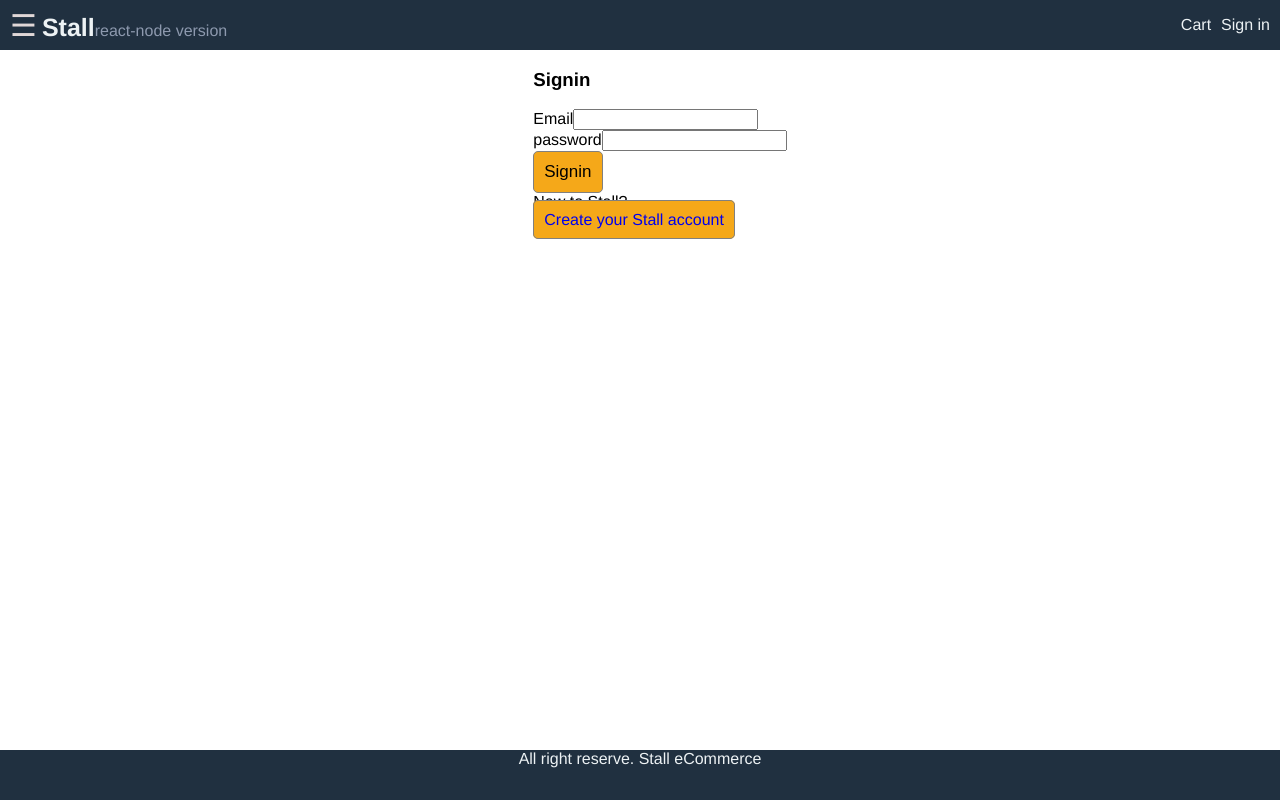
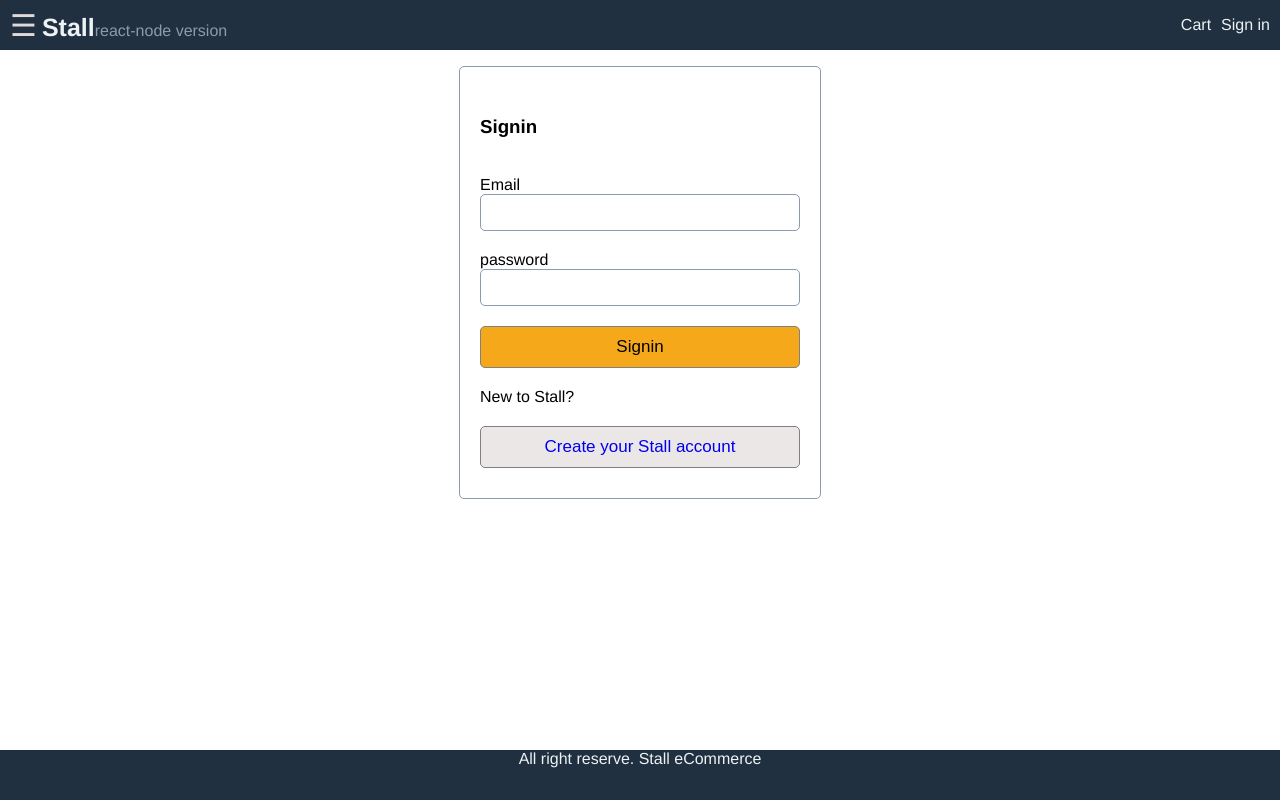
Before and after one commit to RichardRosario/stall-react-node-version, a React (Create React App) app in the folder frontend/: page /signin in a window 1280 px wide. Built offline with nearby package versions, Linux system fonts and the light colour scheme.

Commit message:
create users actions and reducers

```diff
--- a/frontend/src/Screens/SignInScreen.js
+++ b/frontend/src/Screens/SignInScreen.js
@@ -1,7 +1,7 @@
 import React, { useEffect, useState } from "react";
 import { useSelector, useDispatch } from "react-redux";
 import { Link } from "react-router-dom";
-// import { detailsUser } from "../actions/userActions";
+import signin from "../actions/userActions";
 
 function SignInScreen(props) {
   const [email, setEmail] = useState("");
@@ -16,6 +16,7 @@ function SignInScreen(props) {
 
   const submitHandler = (e) => {
     e.preventDefault();
+    dispatch(signin(email, password));
   };
 
   return (
@@ -49,10 +50,10 @@ function SignInScreen(props) {
             </button>
           </li>
           <li>New to Stall?</li>
-          <li>
-            <Link to="/register" className="btn full-width">
-              Create your Stall account
-            </Link>
+          <li className="">
+            <button className="btn secondary">
+              <Link to="/register">Create your Stall account</Link>
+            </button>
           </li>
         </ul>
       </form>
--- /dev/null
+++ b/frontend/src/actions/userActions.js
@@ -0,0 +1,26 @@
+import Axios from "axios";
+import Cookie from "js-cookie";
+import {
+  USER_SIGNIN_REQUEST,
+  USER_SIGN_SUCCESS,
+  USER_SIGNIN_FAIL,
+} from "../constants/userConstants";
+
+const signin = (email, password) => async (dispatch) => {
+  dispatch({
+    type: USER_SIGNIN_REQUEST,
+    payload: { email, password },
+  });
+  try {
+    const { data } = await Axios.post("/api/users/signin", { email, password });
+    dispatch({
+      type: USER_SIGN_SUCCESS,
+      payload: data,
+    });
+    Cookie.set("userInfo", JSON.stringify(data));
+  } catch (error) {
+    dispatch({ type: USER_SIGNIN_FAIL, payload: error.message });
+  }
+};
+
+export default signin;
--- /dev/null
+++ b/frontend/src/constants/userConstants.js
@@ -0,0 +1,3 @@
+export const USER_SIGNIN_REQUEST = "USER_SIGNIN_REQUEST";
+export const USER_SIGN_SUCCESS = "USER_SIGN_SUCCESS";
+export const USER_SIGNIN_FAIL = "USER_SIGNIN_FAIL";
--- a/frontend/src/style.css
+++ b/frontend/src/style.css
@@ -23,6 +23,7 @@ button {
   --light2: #e0d7d7;
   --mainDark: #203040;
   --mainGrey: #8d99ae;
+  --lightGrey: #ebe7e7;
   --mainSpacing: 0.1rem;
   --bigSpacing: 1rem;
   --mainTransition: all 0.3s linear;
@@ -275,6 +276,26 @@ span.version {
   align-items: center;
   height: 100%;
 }
-.form ul li {
+.form-container {
+  display: flex;
+  flex-direction: column;
+  width: 32rem;
+  padding: 2rem;
+  border: 0.1rem solid var(--mainGrey);
+  border-radius: 0.5rem;
+}
+.form-container li {
   list-style: none;
+  display: flex;
+  flex-direction: column;
+  margin-bottom: 1rem;
+  margin-top: 1rem;
 }
+.secondary {
+  background-color: var(--lightGrey);
+}
+input {
+  padding: 1rem;
+  border: 0.1rem var(--mainGrey) solid;
+  border-radius: 0.5rem;
+}
```
Also changed, not shown: frontend/src/reducers/userReducers.js (added, +17 -0 lines), frontend/src/actions/useActions.js (deleted), 1 other file (tests, documents, lock files or other folders).
